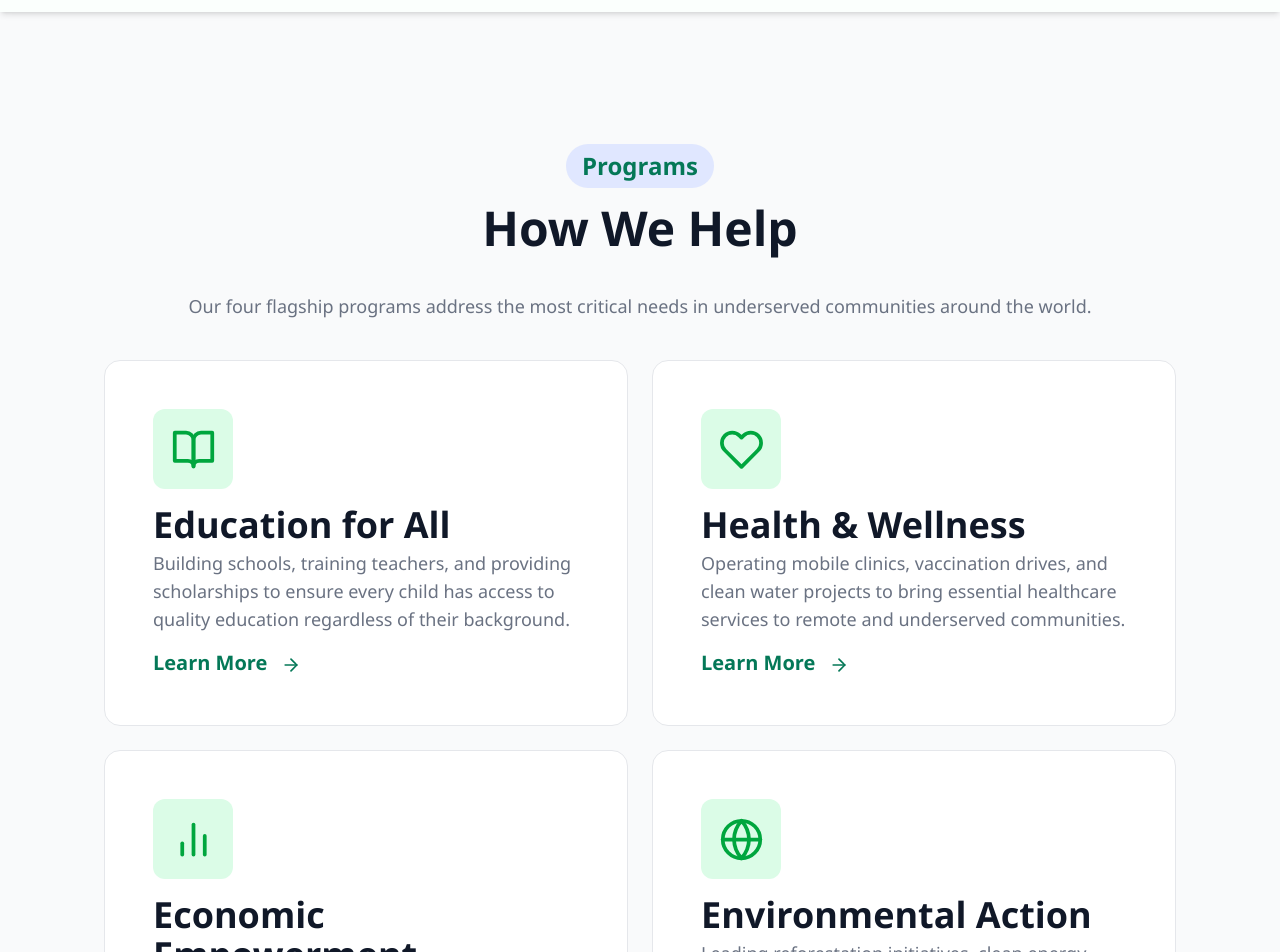
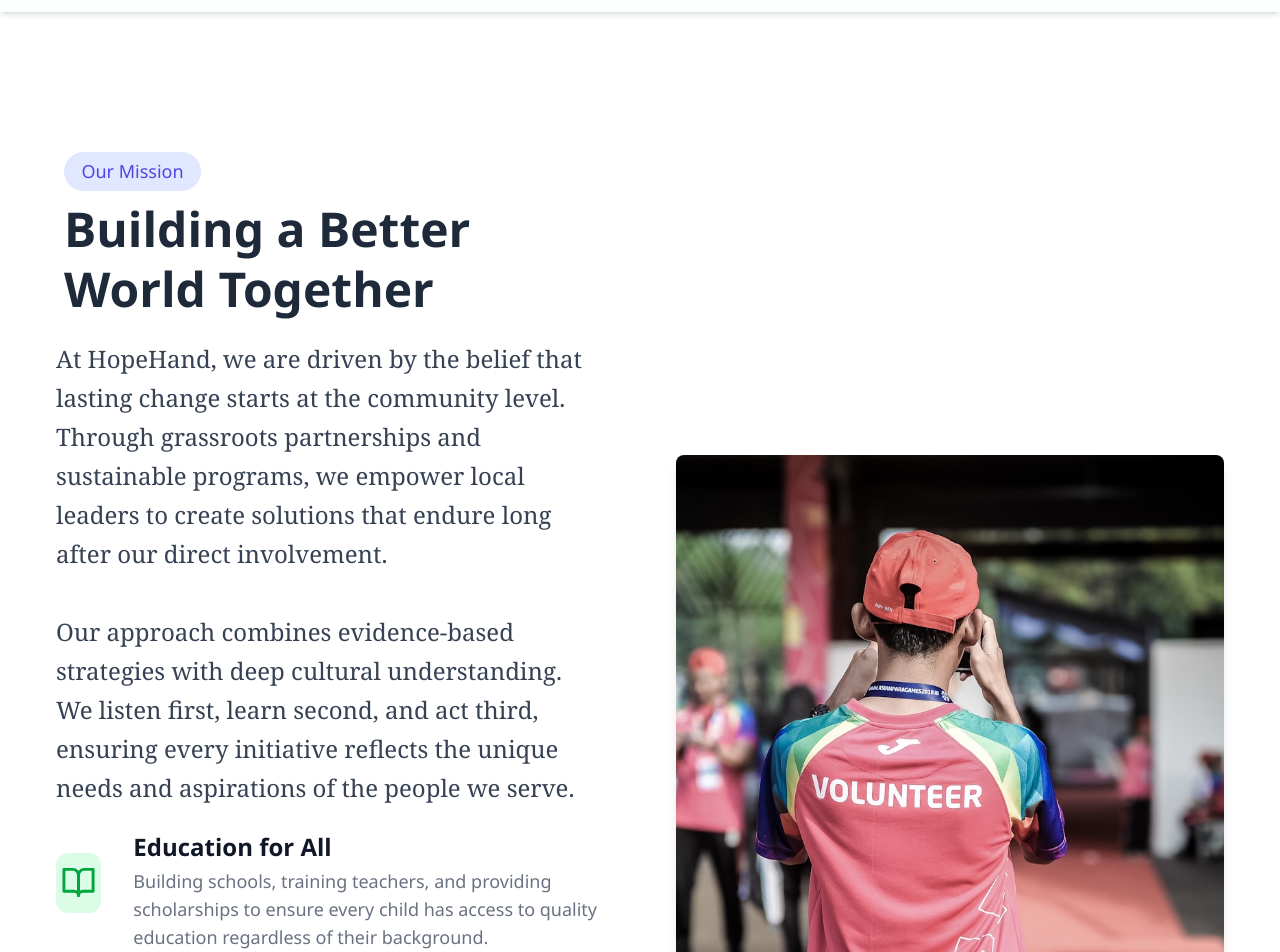
Before and after one commit to Victoryruro/Better-Lives, a React (Vite) app: page / in a window 1280 px wide. Shown: the part 100-1052 px from the top of the page. Built offline with nearby package versions, Linux system fonts and the light colour scheme.

Commit message:
Finished Mission Compoonent

```diff
--- /dev/null
+++ b/src/Components/HomepageComponents/Mission.jsx
@@ -0,0 +1,60 @@
+import React from 'react'
+import image from '../../assets/BetterLives.jpg'
+import {Programs} from './Programs'
+
+const Mission = () => {
+  return (
+    <>
+        <section className="w-full grid grid-cols-1 lg:grid-cols-2  py-24 px-10 pt-32 pb-32 bg-[#ffffff] dark:bg-[#030712]! items-center gap-10">
+            <div className=" mx-auto p-4">
+                <h2 className="text-lg md:text-lg w-3/12 font-medium  text-[#4f46e5]! rounded-full bg-[#e0e7ff]  leading-tight p-2 m-2">
+                    Our Mission
+                </h2>
+                <h2 className="text-4xl md:text-5xl font-extrabold text-gray-800 dark:text-white! text-left leading-tight m-2">
+                    Building a Better World Together
+                </h2>
+                {/* <p className="text-2xl text-primary-50 text-left italic m-4">
+                    “To make the job search process transparent, efficient, and empowering for both candidates and employers.”
+                </p> */}
+                <p className="mt-5 text-2xl font-serif text-gray-700 dark:text-gray-500!  mx-auto leading-relaxed text-left m-2">
+                    At HopeHand, we are driven by the belief that lasting change starts at the community level. Through grassroots partnerships and sustainable programs, we empower local leaders to create solutions that endure long after our direct involvement.
+                    <br />
+                    <br/>
+                    Our approach combines evidence-based strategies with deep cultural understanding. We listen first, learn second, and act third, ensuring every initiative reflects the unique needs and aspirations of the people we serve.
+                </p>
+                <div className='flex flex-col text-left mt-2 gap-2'>
+                    {Programs.map(({ name,Text, icon:Icon,bg, iconColor
+
+                    }) =>(
+                        <div className='flex flex-row justify-center items-center gap-8' >
+                            <div className={`h-15 w-30 rounded-xl flex items-center justify-center ${bg}`}>
+                                <Icon size={35} className={iconColor} />
+                            </div>
+                            <div>
+                                <h3 className="mt-4 text-2xl font-bold text-gray-900 dark:text-white! group-hover:text-primary-50 dark:group-hover:text-primary-50/90! transition-colors">
+                                    {name}
+                                </h3>
+
+                                <p className="mt-1 text-lg text-gray-500 dark:text-gray-400">
+                                    {Text}
+                                </p>
+                            </div>
+
+
+                        </div>
+
+                    ))}
+
+                </div>
+
+            </div>
+            <div className="max-w-3xl mx-auto p-4">
+                <img src={image} alt="About HireDesk" className="w-full h-fit rounded-lg shadow-lg" />
+            </div>
+        </section>
+
+    </>
+  )
+}
+
+export default Mission
--- a/src/Components/HomepageComponents/Programs.jsx
+++ b/src/Components/HomepageComponents/Programs.jsx
@@ -2,8 +2,7 @@ import { Link } from 'react-router-dom'
 import { FiCode, FiFeather, FiBarChart2, FiHeart,FiBookOpen, FiMap, FiGlobe, FiArrowRight } from 'react-icons/fi'
 import { HiOutlineSpeakerphone,  } from 'react-icons/hi'
 
-
-const Programs = [
+export const Programs = [
   {
     name: 'Education for All',
     Text: 'Building schools, training teachers, and providing scholarships to ensure every child has access to quality education regardless of their background.',
--- a/src/Pages/Home.jsx
+++ b/src/Pages/Home.jsx
@@ -1,11 +1,13 @@
 import React from 'react'
 import Faq from '../Components/HomepageComponents/Faq'
 import Program from '../Components/HomepageComponents/Programs'
+import Mission from '../Components/HomepageComponents/Mission'
 
 const Home = () => {
   return (
     <>
         <div className='bg-[#f9f9f9] dark:bg-[#0e0e0e] mt-25'>
+            <Mission/>
             <Program/>
             <Faq/>
         </div>
```
Also changed, not shown: src/assets/BetterLives.jpg (added).
